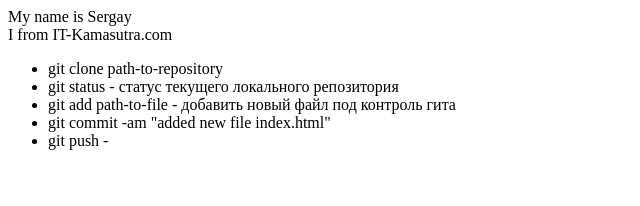
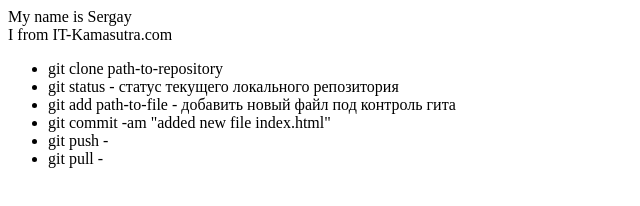
Before and after one commit to ShooterLung/git-lessons-i, a plain HTML site: page index.html in a window 1280 px wide. Shown: the full height of the page, 0-640 px from the left. Drawn offline with Linux system fonts and the light colour scheme.

Commit message:
Add to <li> git pul - </li>

```diff
--- a/index.html
+++ b/index.html
@@ -20,6 +20,7 @@
     <li>git add path-to-file - добавить новый файл под контроль гита</li>
     <li>git commit -am "added new file index.html"</li>
     <li>git push - </li>
+    <li>git pull -</li>
    </ul>
 </body>
 </html>
```
